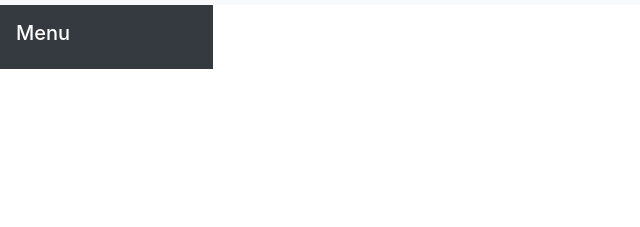
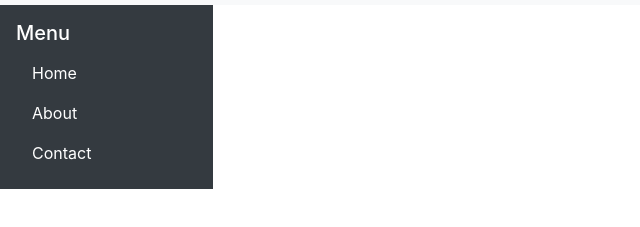
Before and after one commit to AkhyarAzamta/form-login-html-bootstrap, a plain HTML site: page dashboard.html in a window 1280 px wide. Shown: the part 51-278 px from the top of the page, without its empty margins (0-640 px from the left). Drawn offline with nearby package versions, Linux system fonts and the light colour scheme.

Commit message:
menambahkan dashboard

```diff
--- a/dashboard.html
+++ b/dashboard.html
@@ -33,8 +33,17 @@
     </nav>
 
     <!-- Side bar -->
-    <div class="container-fluid">
-      <div class="row">
-        <div class="col-2 bg-dark p-3">
-          <h5 class="text-white">Menu</h5>
-</div></div></div></body></html>
+    <!-- Side bar -->
+<div class="container-fluid">
+    <div class="row">
+      <div class="col-2 bg-dark p-3">
+        <h5 class="text-white">Menu</h5>
+        <nav class="nav flex-column">
+          <a class="nav-link text-white" href="#">Home</a>
+          <a class="nav-link text-white" href="#">About</a>
+          <a class="nav-link text-white" href="#">Contact</a>
+        </nav>
+      </div>
+    </div>
+  </div>
+  </body></html>
```
